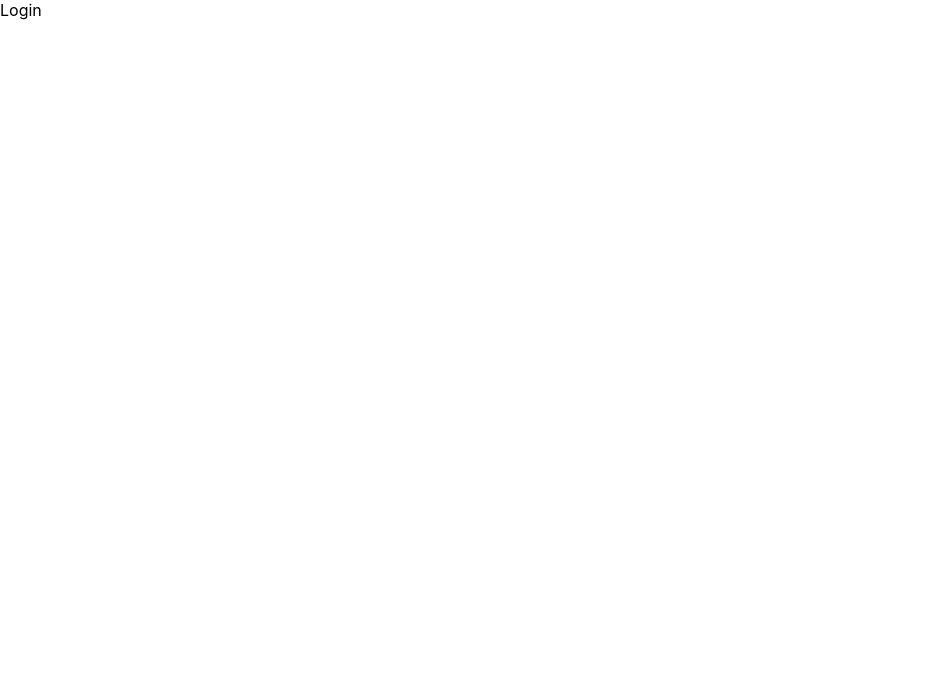
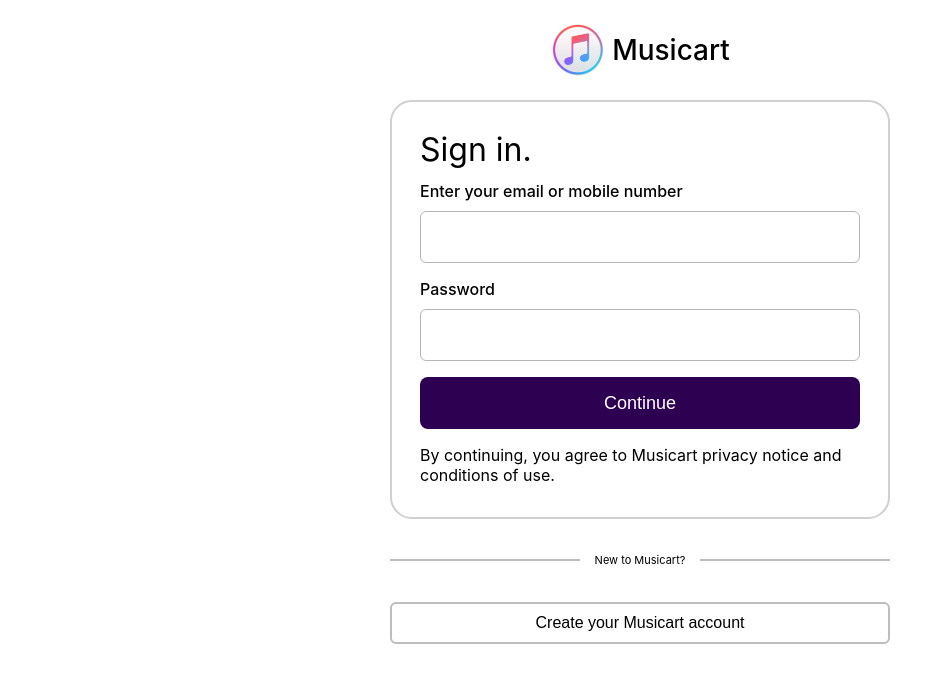
Before and after one commit to SridharDigital/MusicCart, a React (Create React App) app in the folder client/: page /login in a window 1280 px wide. Shown: the top 682 px of the page, without its empty margins (0-952 px from the left). Built offline with nearby package versions, Linux system fonts and the light colour scheme.

Commit message:
Imported Navbar to all pages, created Login page

```diff
--- a/client/src/App.css
+++ b/client/src/App.css
@@ -26,3 +26,68 @@
   .text-black {
     color: #000000;
   }
+
+  .weight-500 {
+    font-weight: 500;
+  }
+
+  .primary-button {
+    background-color: var(--primary);
+    height: 40px;
+    border-radius: 6px;
+    color: var(--white);
+    width: 100%;
+    font-size: 16px;
+    outline: none;
+    border: none;
+  }
+
+  @media screen and (min-width: 768px) {
+    .primary-button  {
+      height: 52px;
+      font-size: 18px;
+      border-radius: 8px;
+    }
+  }
+
+/* Login and Signup Pages */
+
+  .label-text {
+    font-weight: 500;
+  }
+
+  .privacy-notice {
+    font-size: 15px;
+    line-height: 18px;
+  }
+
+  @media screen and (min-width: 768px) {
+    .privacy-notice {
+      font-size: 16px;
+      line-height: 20px;
+    }
+  }
+
+  .logo-center {
+    display: none;
+  }
+
+  @media screen and (min-width: 768px) {
+    .logo-center {
+      display: flex;
+      justify-content: center;
+    }
+  }
+
+  .logo-start {
+    width: 100%;
+    display: none;
+    margin-bottom: 24px;
+  }
+
+  @media screen and (min-width: 768px) {
+    .logo-start {
+      display: flex;
+      justify-content: start;
+    }
+  }
--- a/client/src/components/navbar/mobileNavbar/MobileNavbar.jsx
+++ b/client/src/components/navbar/mobileNavbar/MobileNavbar.jsx
@@ -4,11 +4,11 @@
 
 import "./mobileNavbar.css"
 
-const MobileNavbar = ({ displaySearchBar }) => {
+const MobileNavbar = ({ displaySearchBarinMobile }) => {
   return (
     <div className="mobile-header-container">
       <ContentWrapper>
-        {!displaySearchBar ? (
+        {!displaySearchBarinMobile ? (
           <Logo extraClassNames={"text-white"} />
         ) : (
           <div className="search-bar-container">
--- a/client/src/pages/cart/Cart.jsx
+++ b/client/src/pages/cart/Cart.jsx
@@ -1,7 +1,12 @@
 import "./cart.css"
+import Navbar from "../../components/navbar/Navbar"
 
 const Cart = () => {
-  return <div>Cart</div>
+  return (
+    <>
+      <Navbar displaySearchBarinMobile={true} />
+    </>
+  )
 }
 
 export default Cart
--- a/client/src/pages/checkout/Checkout.jsx
+++ b/client/src/pages/checkout/Checkout.jsx
@@ -1,7 +1,12 @@
 import "./checkout.css"
+import Navbar from "../../components/navbar/Navbar"
 
 const Checkout = () => {
-  return <div>Checkout</div>
+  return (
+    <>
+      <Navbar displaySearchBarinMobile={false} />
+    </>
+  )
 }
 
 export default Checkout
--- a/client/src/pages/login/Login.jsx
+++ b/client/src/pages/login/Login.jsx
@@ -1,7 +1,78 @@
+import { Link } from "react-router-dom"
+
 import "./login.css"
+import Navbar from "../../components/navbar/Navbar"
+import ContentWrapper from "../../components/contentWrapper/ContentWrapper"
+import Logo from "../../components/logo/Logo"
 
 const Login = () => {
-  return <div>Login</div>
+  return (
+    <>
+      <Navbar displaySearchBarinMobile={false} />
+      <ContentWrapper customClasses={"contentwrapper-login"}>
+        <div>
+          <h1 className="login-heading">Welcome</h1>
+          <div className="logo-center">
+            <Logo />
+          </div>
+          <form className="login-form">
+            <p className="weight-500 signin-text">
+              Sign in.{" "}
+              <span className="form-span-text">
+                <Link
+                  to="/signup"
+                  style={{ textDecoration: "none", color: "#000000" }}
+                >
+                  Don’t have an account?
+                </Link>
+              </span>
+            </p>
+            <label htmlFor="emailOrMobile" className="label-text">
+              Enter your email or mobile number
+            </label>
+            <input
+              name="emailOrMobile"
+              type="text"
+              id="emailOrMobile"
+              className="input-bar"
+            />
+            <label htmlFor="loginPassword" className="label-text">
+              Password
+            </label>
+            <input
+              name="password"
+              type="text"
+              id="loginPassword"
+              className="input-bar"
+            />
+            <button className="primary-button">Continue</button>
+            <p className="privacy-notice">
+              By continuing, you agree to Musicart privacy notice and conditions
+              of use.
+            </p>
+          </form>
+          <div className="login-new-to-merchant">
+            <div className="hr-container">
+              <hr />
+            </div>
+            <p className="login-new-to-musicart-text">New to Musicart?</p>
+            <div className="hr-container">
+              <hr />
+            </div>
+          </div>
+
+          <Link
+            to="/signup"
+            style={{ textDecoration: "none", color: "#000000" }}
+          >
+            <button className="create-acc-button">
+              Create your Musicart account
+            </button>
+          </Link>
+        </div>
+      </ContentWrapper>
+    </>
+  )
 }
 
 export default Login
--- a/client/src/pages/login/login.css
+++ b/client/src/pages/login/login.css
@@ -0,0 +1,116 @@
+.login-container {
+    display: flex;
+    flex-direction: column;
+    justify-content: center;
+    width: 100%;
+  }
+
+  .login-heading {
+    font-weight: 400;
+    margin-top: 32px;
+    color: var(--primary);
+  }
+
+  @media screen and (min-width:768px) {
+    .login-heading {
+        display: none;
+    }
+  }
+
+  .login-form {
+    display: flex;
+    max-width: 500px;
+    flex-direction: column;
+    width: 100%;
+    padding: 15px;
+    border: 2px solid var(--light4);
+    border-radius: 5px;
+  }
+
+  @media screen and (min-width: 768px) {
+    .login-form {
+      padding: 16px 28px;
+      border-radius: 22px;
+    }
+  }
+
+  .form-span-text {
+    font-size: 16px;
+    font-weight: normal;
+    color: var(--black);
+    text-decoration: none;
+  }
+
+  .signin-text {
+    font-size: 18px;
+    font-weight: 500;
+    }
+
+  @media screen and (min-width: 768px) {
+    .form-span-text {
+      display: none;
+      color: var(--black);
+      text-decoration: none;
+    }
+
+    .signin-text {
+      font-size: 32px;
+      font-weight: 400;
+      margin: 12px 0;
+      }
+  }
+
+  .input-bar {
+    height: 36px;
+    border-radius: 6px;
+    border: 1.2px solid var(--light1);
+    margin-top: 8px;
+    margin-bottom: 13.23px;
+    padding: 0 12px;
+    font-size: 18px;
+  }
+
+  @media screen and (min-width: 768px) {
+    .input-bar {
+      height: 52px;
+      margin-top: 10px;
+      margin-bottom: 16px;
+    }
+  }
+
+  .login-new-to-merchant {
+    margin-top: 24px;
+    display: flex;
+    justify-content: center;
+    align-items: center;
+  }
+
+  .login-new-to-musicart-text {
+    text-align: center;
+    min-width: 120px;
+    font-size: 11px;
+    font-weight: 400;
+    line-height: 12.74px;
+    padding: 0 12px;
+  }
+
+  .hr-container {
+    width: 100%;
+  }
+
+  hr {
+    width: 100%;
+    border: 1px solid var(--light2);
+    background-color: var(--light2);
+  }
+
+  .create-acc-button {
+    width: 100%;
+    height: 42px;
+    font-size: 16px;
+    color: var(--black);
+    background-color: var(--white);
+    border: 2px solid var(--light2);
+    border-radius: 6px;
+    margin: 24px 0px;
+  }
--- a/client/src/pages/orderSuccess/OrderSuccess.jsx
+++ b/client/src/pages/orderSuccess/OrderSuccess.jsx
@@ -1,7 +1,12 @@
 import "./orderSuccess.css"
+import Navbar from "../../components/navbar/Navbar"
 
 const OrderSuccess = () => {
-  return <div>OrderSuccess</div>
+  return (
+    <>
+      <Navbar displaySearchBarinMobile={false} />
+    </>
+  )
 }
 
 export default OrderSuccess
--- a/client/src/pages/productDetails/ProductDetails.jsx
+++ b/client/src/pages/productDetails/ProductDetails.jsx
@@ -1,7 +1,12 @@
 import "./productDetails.css"
+import Navbar from "../../components/navbar/Navbar"
 
 const ProductDetails = () => {
-  return <div>ProductDetails</div>
+  return (
+    <>
+      <Navbar displaySearchBarinMobile={true} />
+    </>
+  )
 }
 
 export default ProductDetails
--- a/client/src/pages/signup/Signup.jsx
+++ b/client/src/pages/signup/Signup.jsx
@@ -1,7 +1,12 @@
 import "./signup.css"
+import Navbar from "../../components/navbar/Navbar"
 
 const Signup = () => {
-  return <div>Signup</div>
+  return (
+    <>
+      <Navbar displaySearchBarinMobile={false} />
+    </>
+  )
 }
 
 export default Signup
```
